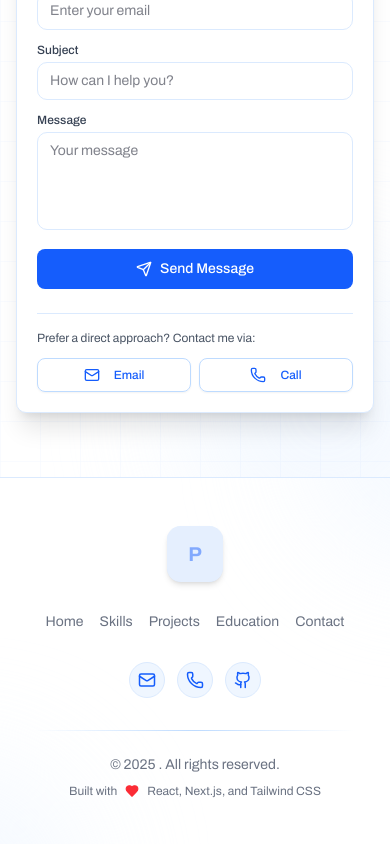
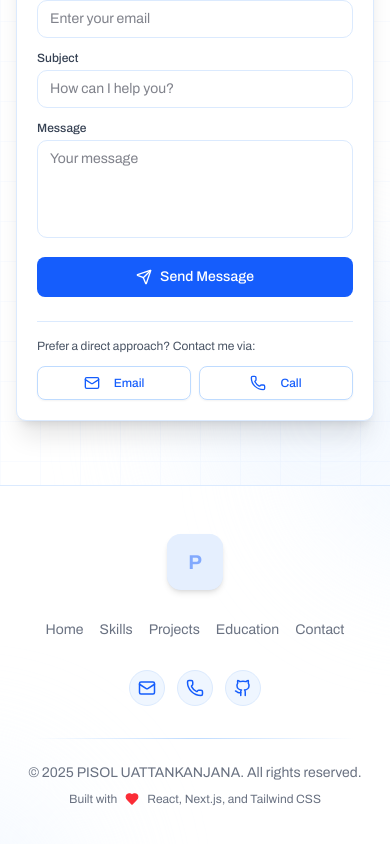
Before and after one commit to Pisol00/my-profile, a Next.js app: page / in a window 390 px wide. Shown: the part 5984-6828 px from the top of the page. Built offline with nearby package versions, Linux system fonts and the light colour scheme.

Commit message:
update TS for project

```diff
--- a/components/ClearerBgSection.tsx
+++ /dev/null
@@ -1,71 +0,0 @@
-'use client'
-import React, { ReactNode } from 'react';
-import AnimatedSection from '@/components/common/animations/AnimatedSection';
-
-interface ClearerBgSectionProps {
-  children: ReactNode;
-  title?: string;
-  subtitle?: string;
-  backgroundImage?: string;
-  blurAmount?: string; // ลดค่าความเบลอ
-  opacity?: number; // เพิ่มความทึบ
-  id?: string;
-  className?: string;
-  animationsEnabled?: boolean;
-  containerRef?: React.RefObject<HTMLElement>;
-}
-
-const ClearerBgSection: React.FC<ClearerBgSectionProps> = ({
-  children,
-  title,
-  subtitle,
-  backgroundImage = '/IT-bg.jpg',
-  blurAmount = '5px',
-  opacity = 0.5,
-  id,
-  className = '',
-  animationsEnabled = true,
-  containerRef,
-}) => {
-  return (
-    <section
-      ref={containerRef}
-      id={id}
-      className={`relative py-24 overflow-hidden ${className}`}
-    >
-      {/* พื้นหลังที่ชัดขึ้น */}
-      <div
-        className="absolute inset-0 z-0"
-        style={{
-          backgroundImage: `url(${backgroundImage})`,
-          backgroundSize: 'cover',
-          backgroundPosition: 'center',
-          filter: `blur(${blurAmount})`, // ค่าความเบลอน้อยลง
-          opacity: opacity, // ค่าความทึบมากขึ้น
-          transform: 'scale(1.05)', // ลดการขยายลงเพื่อเห็นรายละเอียดมากขึ้น
-        }}
-      />
-
-      {/* Overlay ที่โปร่งใสมากขึ้น */}
-      <div className="absolute inset-0 z-0 bg-background/30 dark:bg-background/40" />
-
-      {/* Content */}
-      <div className="container relative z-10 mx-auto max-w-7xl px-4">
-        {title && (
-          <AnimatedSection disabled={!animationsEnabled}>
-            <h2 className="text-3xl md:text-4xl font-bold text-center mb-6">{title}</h2>
-            {subtitle && (
-              <p className="text-center text-muted-foreground mb-16 max-w-2xl mx-auto">
-                {subtitle}
-              </p>
-            )}
-          </AnimatedSection>
-        )}
-
-        {children}
-      </div>
-    </section>
-  );
-};
-
-export default ClearerBgSection;
--- a/components/layout/Footer.tsx
+++ b/components/layout/Footer.tsx
@@ -39,13 +39,13 @@ const SocialLink = ({ href, icon, label }: SocialLinkProps) => (
 );
 
 type FooterProps = {
-  scrollToSection: (ref: React.RefObject<HTMLElement>) => void;
+  scrollToSection: (ref: React.RefObject<HTMLElement | null>) => void;
   sections: {
-    hero: React.RefObject<HTMLElement>;
-    skills: React.RefObject<HTMLElement>;
-    projects: React.RefObject<HTMLElement>;
-    education: React.RefObject<HTMLElement>;
-    contact: React.RefObject<HTMLElement>;
+    hero: React.RefObject<HTMLElement | null>;
+    skills: React.RefObject<HTMLElement | null>;
+    projects: React.RefObject<HTMLElement | null>;
+    education: React.RefObject<HTMLElement | null>;
+    contact: React.RefObject<HTMLElement | null>;
   };
 };
 
@@ -104,7 +104,7 @@ export default function Footer({ scrollToSection, sections }: FooterProps) {
           {/* Copyright */}
           <div className="text-center">
             <p className="text-gray-500 dark:text-gray-400 mb-2 text-sm sm:text-base">
-              © {new Date().getFullYear()} {currentLang === "en" ? profileData.name : t.name}. {t.allRightsReserved}
+              © {new Date().getFullYear()} {t.name}. {t.allRightsReserved}
             </p>
             <p className="text-gray-500 dark:text-gray-400 flex items-center justify-center gap-1 text-xs sm:text-sm">
               {currentLang === "en"
--- a/components/layout/Navbar.tsx
+++ b/components/layout/Navbar.tsx
@@ -8,13 +8,13 @@ import NavItem from '@/components/common/ui/NavItem';
 import MobileNavItem from '@/components/common/ui/MobileNavItem';
 
 type NavbarProps = {
-  scrollToSection: (ref: React.RefObject<HTMLElement>) => void;
+  scrollToSection: (ref: React.RefObject<HTMLElement | null>) => void;
   sections: {
-    hero: React.RefObject<HTMLElement>;
-    skills: React.RefObject<HTMLElement>;
-    projects: React.RefObject<HTMLElement>;
-    education: React.RefObject<HTMLElement>;
-    contact: React.RefObject<HTMLElement>;
+    hero: React.RefObject<HTMLElement | null>;
+    skills: React.RefObject<HTMLElement | null>;
+    projects: React.RefObject<HTMLElement | null>;
+    education: React.RefObject<HTMLElement | null>;
+    contact: React.RefObject<HTMLElement | null>;
   };
 };
 
@@ -23,7 +23,7 @@ export default function Navbar({ scrollToSection, sections }: NavbarProps) {
   const { isDarkMode, toggleDarkMode } = useTheme();
   const { currentLang, t, toggleLanguage } = useLanguage();
 
-  const handleSectionClick = (ref: React.RefObject<HTMLElement>) => {
+  const handleSectionClick = (ref: React.RefObject<HTMLElement | null>) => {
     scrollToSection(ref);
     setMobileMenuOpen(false);
   };
--- a/components/sections/ContactSection.tsx
+++ b/components/sections/ContactSection.tsx
@@ -107,7 +107,7 @@ const ContactSection = forwardRef<HTMLElement, ContactSectionProps>(
                         {currentLang === "en" ? "Location" : "ที่อยู่"}
                       </h4>
                       <p className="text-gray-600 dark:text-gray-300 text-sm sm:text-base">
-                        {currentLang === "en" ? profileData.location : t.location}
+                        {t.location}
                       </p>
                     </div>
                   </div>
--- a/components/sections/HeroSection.tsx
+++ b/components/sections/HeroSection.tsx
@@ -20,12 +20,9 @@ const HeroSection = forwardRef<HTMLElement, HeroSectionProps>(
     const { currentLang, t } = useLanguage();
 
     // ข้อมูลโปรไฟล์ปัจจุบัน (ตามภาษา)
+    // Simplify profile creation by combining profileData with localized data
     const profile = {
       ...profileData,
-      name: t.name,
-      title: t.title,
-      bio: t.bio,
-      location: t.location,
       ...localizedData[currentLang]
     };
 
@@ -130,7 +127,7 @@ const HeroSection = forwardRef<HTMLElement, HeroSectionProps>(
                 className="text-center md:text-left"
               >
                 {/* Status Badge - Desktop Only */}
-                <div className="hidden md:inline-block mb-6">
+                {/* <div className="hidden md:inline-block mb-6">
                   <span className="inline-flex items-center px-4 py-1.5 rounded-full bg-blue-100 dark:bg-blue-900/50 text-blue-600 dark:text-blue-300 text-sm font-medium border border-blue-200 dark:border-blue-800 gap-2">
                     <span className="relative flex h-2 w-2">
                       <span className="animate-ping absolute inline-flex h-full w-full rounded-full bg-blue-500 opacity-75"></span>
@@ -140,7 +137,7 @@ const HeroSection = forwardRef<HTMLElement, HeroSectionProps>(
                       ? "Available for Internship"
                       : "พร้อมรับการฝึกงาน"}
                   </span>
-                </div>
+                </div> */}
 
                 {/* ชื่อและตำแหน่ง */}
                 <h1 className="text-3xl sm:text-4xl md:text-5xl lg:text-6xl font-bold mb-2 sm:mb-3 md:mb-4 tracking-tight">
--- a/hooks/index.ts
+++ b/hooks/index.ts
@@ -5,7 +5,7 @@ import { useState, useEffect, useCallback, useRef } from 'react';
  * @returns A callback function that accepts a ref and scrolls to it
  */
 export function useScrollToSection() {
-  return useCallback((ref: React.RefObject<HTMLElement>) => {
+  return useCallback((ref: React.RefObject<HTMLElement | null>) => {
     if (ref.current) {
       ref.current.scrollIntoView({ behavior: 'smooth' });
     }
--- a/translations/index.ts
+++ b/translations/index.ts
@@ -9,6 +9,9 @@ import {
   ProfileData,
   ExperienceItem
 } from './types';
+
+// Re-export types for easier imports elsewhere
+export type { Language, TranslationType, ProfileData, ExperienceItem };
 
 // English translations
 const en: TranslationType = {
```
